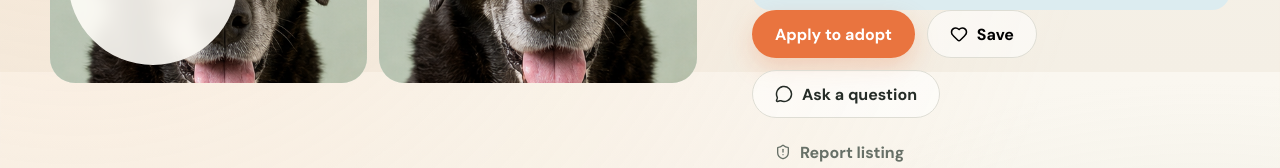
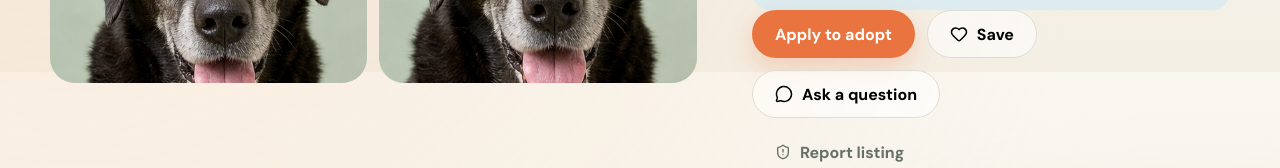
Before and after one commit to geekbarsp/FurU, a Next.js app: page /pets/bruno in a window 1280 px wide. Shown: the part 728-896 px from the top of the page. Built offline with nearby package versions, Linux system fonts and the light colour scheme; no server answers; the database is empty.

Commit message:
Fix pet gallery badge and start owner conversations

```diff
--- a/src/app/api/conversations/route.ts
+++ b/src/app/api/conversations/route.ts
@@ -24,7 +24,16 @@ export async function POST(request: Request) {
   const supabase = await createSupabaseServerClient();
   const { data: listing } = await supabase.from("pet_listings").select("id,owner_id").eq("id", parsed.data.listingId).eq("status", "Published").neq("owner_id", auth.userId).maybeSingle();
   if (!listing) return NextResponse.json({ error: "This listing is unavailable." }, { status: 404, headers });
-  const { data, error } = await supabase.from("conversations").upsert({ listing_id: listing.id, guardian_id: listing.owner_id, adopter_id: auth.userId }, { onConflict: "listing_id,guardian_id,adopter_id" }).select("id").single();
+  const { data: existing, error: lookupError } = await supabase
+    .from("conversations")
+    .select("id")
+    .eq("listing_id", listing.id)
+    .eq("guardian_id", listing.owner_id)
+    .eq("adopter_id", auth.userId)
+    .maybeSingle();
+  if (lookupError) return NextResponse.json({ error: "Conversation could not be started." }, { status: 400, headers });
+  if (existing) return NextResponse.json(existing, { status: 200, headers });
+  const { data, error } = await supabase.from("conversations").insert({ listing_id: listing.id, guardian_id: listing.owner_id, adopter_id: auth.userId }).select("id").single();
   if (error) return NextResponse.json({ error: "Conversation could not be started." }, { status: 400, headers });
   return NextResponse.json(data, { status: 201, headers });
 }
--- a/src/app/globals.css
+++ b/src/app/globals.css
@@ -4139,7 +4139,7 @@ body:before {
 .pet-gallery-small:nth-of-type(2) img { object-position: 35% 45%; transform: scale(1.08); }
 .pet-gallery-small:nth-of-type(3) img { object-position: 65% 55%; transform: scale(1.13); }
 .pet-gallery-main { grid-column: 1 / -1; }
-.pet-gallery .photo-note { position: absolute; left: 18px; top: 18px; background: rgba(255,253,248,.9); backdrop-filter: blur(8px); padding: 9px 13px; border-radius: 99px; font-size: .75rem; font-weight: 700; }
+.pet-gallery .photo-note { position: absolute; left: 18px; top: 18px; bottom: auto; background: rgba(255,253,248,.9); backdrop-filter: blur(8px); padding: 9px 13px; border-radius: 99px; font-size: .75rem; font-weight: 700; }
 .pet-profile-summary { padding-top: 20px; }
 .pet-detail-layout { display: grid; grid-template-columns: minmax(0, 1fr) 330px; gap: 55px; margin: 95px 0; align-items: start; }
 .pet-detail-main { display: grid; gap: 20px; }
--- a/src/components/PetProfileActions.tsx
+++ b/src/components/PetProfileActions.tsx
@@ -1,5 +1,6 @@
 "use client";
 import Link from "next/link";
+import { useRouter } from "next/navigation";
 import { Heart, MessageCircle, ShieldAlert } from "lucide-react";
 import { useEffect, useState } from "react";
 import { Dialog, useFeedback } from "./FeedbackProvider";
@@ -16,6 +17,8 @@ export default function PetProfileActions({
 }) {
   const [saved, setSaved] = useState(false);
   const [report, setReport] = useState(false);
+  const [startingConversation, setStartingConversation] = useState(false);
+  const router = useRouter();
   const { notify } = useFeedback();
   useEffect(() => {
     let active = true;
@@ -66,6 +69,32 @@ export default function PetProfileActions({
       );
     }
   }
+  async function askQuestion() {
+    if (startingConversation) return;
+    setStartingConversation(true);
+    try {
+      const response = await fetch("/api/conversations", {
+        method: "POST",
+        headers: { "Content-Type": "application/json" },
+        body: JSON.stringify({ listingId: id }),
+      });
+      const result = await response.json().catch(() => null);
+      if (response.status === 401) {
+        const destination = `/messages?pet=${id}`;
+        router.push(`/sign-in?next=${encodeURIComponent(destination)}`);
+        return;
+      }
+      if (!response.ok || !result?.id) {
+        notify(result?.error || "The conversation could not be started.", "info");
+        return;
+      }
+      router.push(`/messages?conversation=${encodeURIComponent(result.id)}`);
+    } catch {
+      notify("The conversation could not be started.", "info");
+    } finally {
+      setStartingConversation(false);
+    }
+  }
   return (
     <>
       {!available ? (
@@ -84,9 +113,14 @@ export default function PetProfileActions({
           <Heart size={18} fill={saved ? "currentColor" : "none"} />{" "}
           {saved ? "Saved" : "Save"}
         </button>
-        <Link className="btn btn-ghost" href={`/messages?pet=${id}`}>
-          <MessageCircle size={18} /> Ask a question
-        </Link>
+        <button
+          className="btn btn-ghost"
+          type="button"
+          onClick={askQuestion}
+          disabled={startingConversation}
+        >
+          <MessageCircle size={18} /> {startingConversation ? "Opening conversation…" : "Ask a question"}
+        </button>
       </div>
       <button
         type="button"
```
Also changed, not shown: src/components/MessagesClient.tsx (+22 -4 lines).
